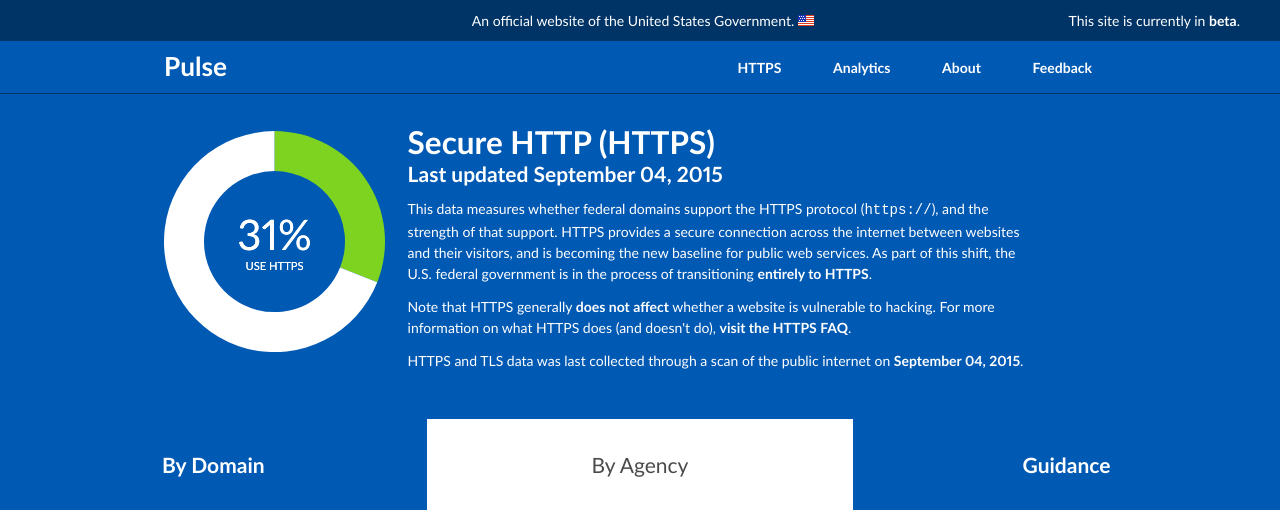
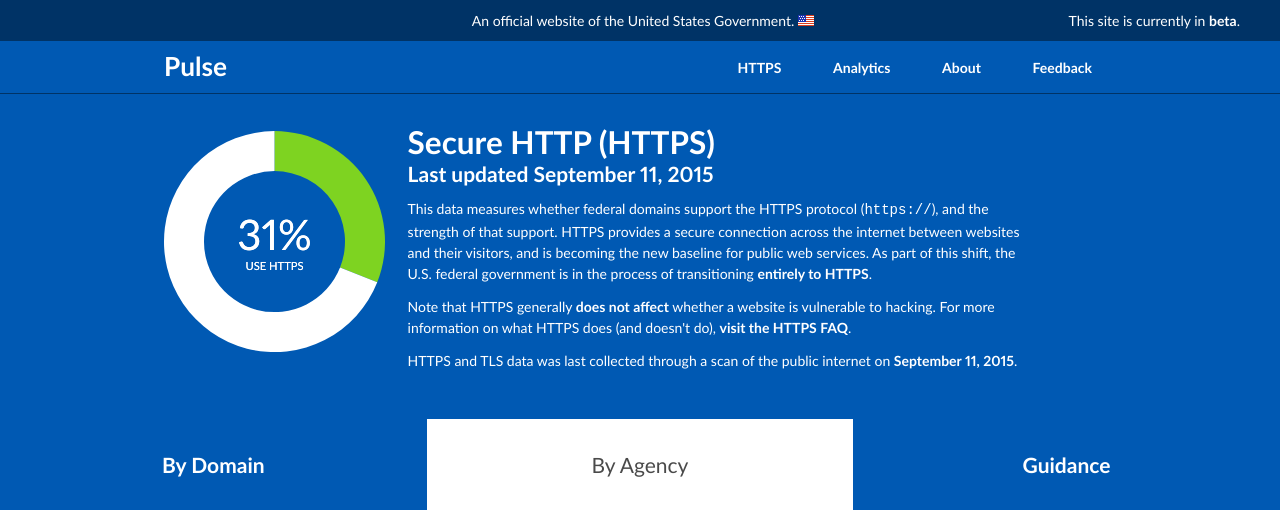
Before and after one commit to 18F/pulse, a Jekyll site: the page built from pages/https/agencies.html, in a window 1280 px wide. Shown: the top 512 px of the page. Built offline with Jekyll 4.4.1, drawn with Linux system fonts in a browser that asks for light colours; Markdown is read by kramdown in place of the engine named in the settings.

Commit message:
update scan date in config.yml

```diff
--- a/_config.yml
+++ b/_config.yml
@@ -12,7 +12,7 @@ data:
   # The export date for the .gov domain list.
   domains: 2015-03-15
   # The scan date.
-  scan: 2015-09-04
+  scan: 2015-09-11
 
 # Markdown configuration.
 highlighter: rouge
```
